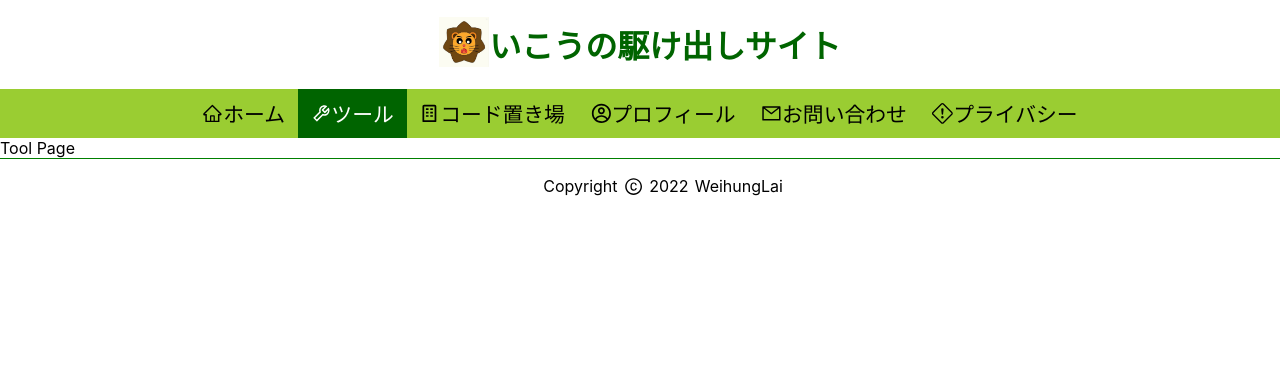
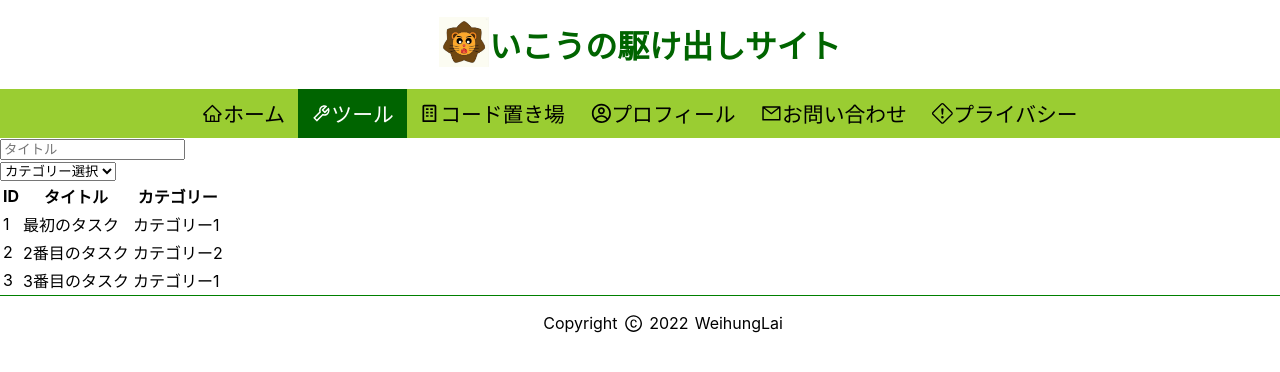
Before and after one commit to a22853398/my-github-pages, a React (Create React App) app: page /#/tool in a window 1280 px wide. Shown: the top 372 px of the page. Built offline with nearby package versions, Linux system fonts and the light colour scheme.

Commit message:
sort and filter update

```diff
--- a/src/components/contents/kura/Kura.js
+++ b/src/components/contents/kura/Kura.js
@@ -1,4 +1,4 @@
-import React from "react";
+import React, { useMemo, useState } from "react";
 import styled from "styled-components";
 import ProjectUnit from "../../reuseAtoms/projectUnit/ProjectUnit";
 import { ProjectDatas } from "./kuraDatas/ProjectDatas";
@@ -10,19 +10,32 @@ import koujiRabbit from "../../../images/ojigi_animal_usagi.png";
 const KuraDiv = styled.div(
     {
         width: '80%',
+        margin: 'auto'
+    }
+);
+const FilterDiv = styled.div(
+    {
+
+    }
+);
+const ProjectUnitDiv = styled.div(
+    {
         display: 'flex',
         flexDirection: 'row',
         alignItems: 'stretch',
         justifyContent: 'space-between',
         flexWrap: 'wrap',
         border: '1px solid red',
-        margin: 'auto'
     }
 );
 
-function Kura(){
+
+
+function Kura() {
+
+
     /**タイトルがない時の表記 */
-    const notitle = "コードが公開していないか\nまだ作品がない";
+    const notitle = "コードが公開していない\nまたは作品がない";
     /**期間がない時の表記　*/
 
     /**使用言語がない時の表記 */
@@ -31,24 +44,28 @@ function Kura(){
 
     /**画像がない時の初期表記 */
     const koujiArray = [koujiDog, koujiCat, koujiRabbit];
-    return(
+    return (
         <KuraDiv>
+            <FilterDiv>
+
+            </FilterDiv>
+            <ProjectUnitDiv>
                 {
                     ProjectDatas.map((value, key) => {
-                    return(
+                        return (
                             <ProjectUnit
                                 key={key}
-                            title={(value.title === "") ? notitle: value.title}
+                                title={(value.title === "") ? notitle : value.title}
                                 date={value.date}
                                 language={value.language}
                                 deploy={value.deploy}
-                            src={(value.thumbnail === "") ? koujiArray[key%koujiArray.length] : value.thumbnail}
+                                src={(value.thumbnail === "") ? koujiArray[key % koujiArray.length] : value.thumbnail}
 
                             />
                         );
                     })
                 }
-
+            </ProjectUnitDiv>
         </KuraDiv>
     );
 }
--- a/src/components/contents/privacy/privacyContent/privacyRefer/PrivacyDataReferUrl.js
+++ b/src/components/contents/privacy/privacyContent/privacyRefer/PrivacyDataReferUrl.js
@@ -255,7 +255,15 @@ const basicRefer = [
     },
 
 ];
-
+/**フィルター、ソード */
+const filterAndSort = [
+    {
+        id: 1,
+        title: <CostomNewTargetATag url="https://www.webopixel.net/javascript/1533.html"
+            text="React Hooks でリストの絞り込み検索と並び替え機能のサンプル"/>,
+        lastVisit: "2022-03-31"
+    }
+];
 
 /**
  * 参考している資料
--- a/src/components/contents/tool/Tool.js
+++ b/src/components/contents/tool/Tool.js
@@ -1,8 +1,12 @@
 import React from "react";
+import FilterAndSortTest from "../../test/FilterAndSortTest";
 
 function Tool(){
+
     return (
-        <div>Tool Page</div>
+        <div>
+            <FilterAndSortTest></FilterAndSortTest>
+        </div>
     );
 }
 export default Tool;
--- /dev/null
+++ b/src/components/test/FilterAndSortTest.js
@@ -0,0 +1,159 @@
+import React, {useMemo, useState} from "react";
+
+function FilterAndSortTest(){
+    const initialState = {
+        tasks: [
+            {
+                id: 1,
+                title: '最初のタスク',
+                category: 1
+            },{
+                id: 2,
+                title: '2番目のタスク',
+                category: 2
+            },{
+                id: 3,
+                title: '3番目のタスク',
+                category: 1
+            }
+        ],
+        categories: [
+            {
+                id: 1,
+                title: 'カテゴリー1'
+            },{
+                id: 2,
+                title: 'カテゴリー2'
+            }
+        ]
+    };
+    // タスク
+const [tasks, setTasks] = useState(initialState.tasks);
+// カテゴリー
+const [categories, setCategories] = useState(initialState.categories);
+// 検索条件
+const [filterQuery, setFilterQuery] = useState({});
+// ソート条件
+const [sort, setSort] = useState({});
+
+const filteredTask = useMemo(() => {
+    let tmpTasks = tasks;
+
+    // 入力した文字は小文字にする
+    const filterTitle = filterQuery.title && filterQuery.title.toLowerCase();
+
+    // 絞り込み検索
+    tmpTasks = tmpTasks.filter(row => {
+
+        // タイトルで絞り込み
+        if (
+            filterQuery.title &&
+            String(row.title).toLowerCase().indexOf(filterTitle) === -1
+        ) {
+            return false;
+        }
+
+        // カテゴリーで絞り込み
+        if (
+            filterQuery.category_id &&
+            row.category !== parseInt(filterQuery.category_id)
+        ) {
+            return false;
+        }
+        return row;
+    });
+
+    // ソート
+    if (sort.key) {
+        tmpTasks = tmpTasks.sort((a, b) => {
+            a = a[sort.key];
+            b = b[sort.key];
+            return (a === b ? 0 : a > b ? 1 : -1) * sort.order;
+        });
+    }
+
+    return tmpTasks;
+}, [filterQuery, sort, tasks]);
+
+// 入力した情報をfilterQueryに入れる
+const handleFilter = e => {
+    const { name, value } = e.target;
+    setFilterQuery({ ...filterQuery, [name]: value });
+};
+
+// 選択したカラムをSortに入れる
+const handleSort = column => {
+    if (sort.key === column) {
+        setSort({ ...sort, order: -sort.order });
+    } else {
+        setSort({
+            key: column,
+            order: 1
+        })
+    }
+};
+
+    return(
+        <div className="wrap">
+        <div className="filter-box">
+            <div className="input-group">
+                <input type="text" name="title" className="form-input" placeholder="タイトル"
+                        value={filterQuery.title || ''}
+                        onChange={handleFilter}
+                />
+            </div>
+            <div className="input-group">
+                <div className="selectbox">
+                    <select
+                        name="category_id"
+                        value={filterQuery.category_id}
+                        onChange={handleFilter}
+                    >
+                        <option value="">カテゴリー選択</option>
+                        {
+                            categories.map((item) => {
+                                return (
+                                    <option
+                                        key={item.id}
+                                        value={item.id}>
+                                        {item.title}
+                                    </option>
+                                );
+                            })
+                        }
+                    </select>
+                </div>
+            </div>
+        </div>
+
+        <table>
+            <thead>
+            <tr>
+                <th onClick={() => handleSort('id')}>ID</th>
+                <th>タイトル</th>
+                <th onClick={() => handleSort('category')}>カテゴリー</th>
+            </tr>
+            </thead>
+            <tbody>
+            {
+                filteredTask.map((task) => {
+                    return(
+                        <tr key={task.id}>
+                            <td>{task.id}</td>
+                            <td>{task.title}</td>
+                            <td>
+                            {
+                                task.category ?
+                                categories.find(c => c.id === task.category).title : ''
+                            }
+                            </td>
+                        </tr>
+                    );
+                })
+            }
+            </tbody>
+        </table>
+    </div>
+    );
+}
+export default FilterAndSortTest;
```
Lines whose indentation alone changed are shown as unchanged.
